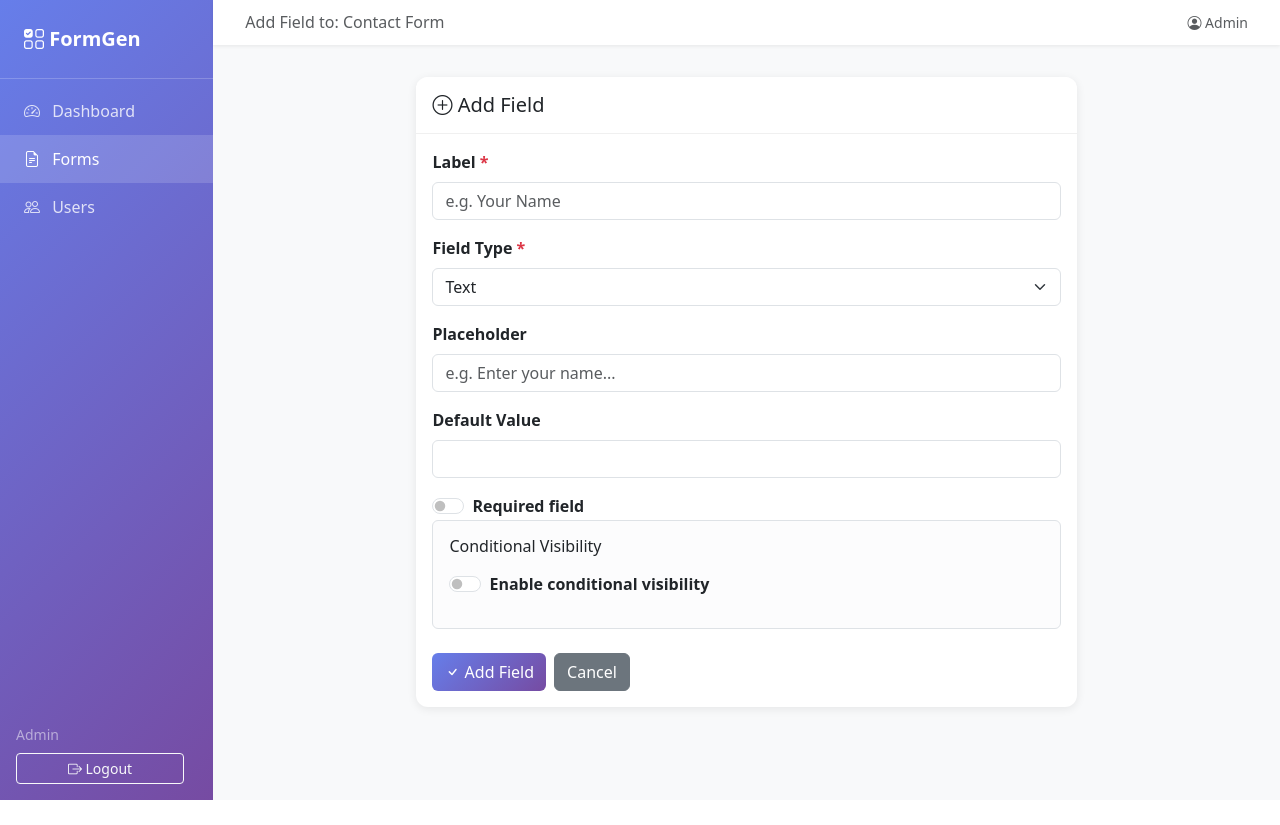
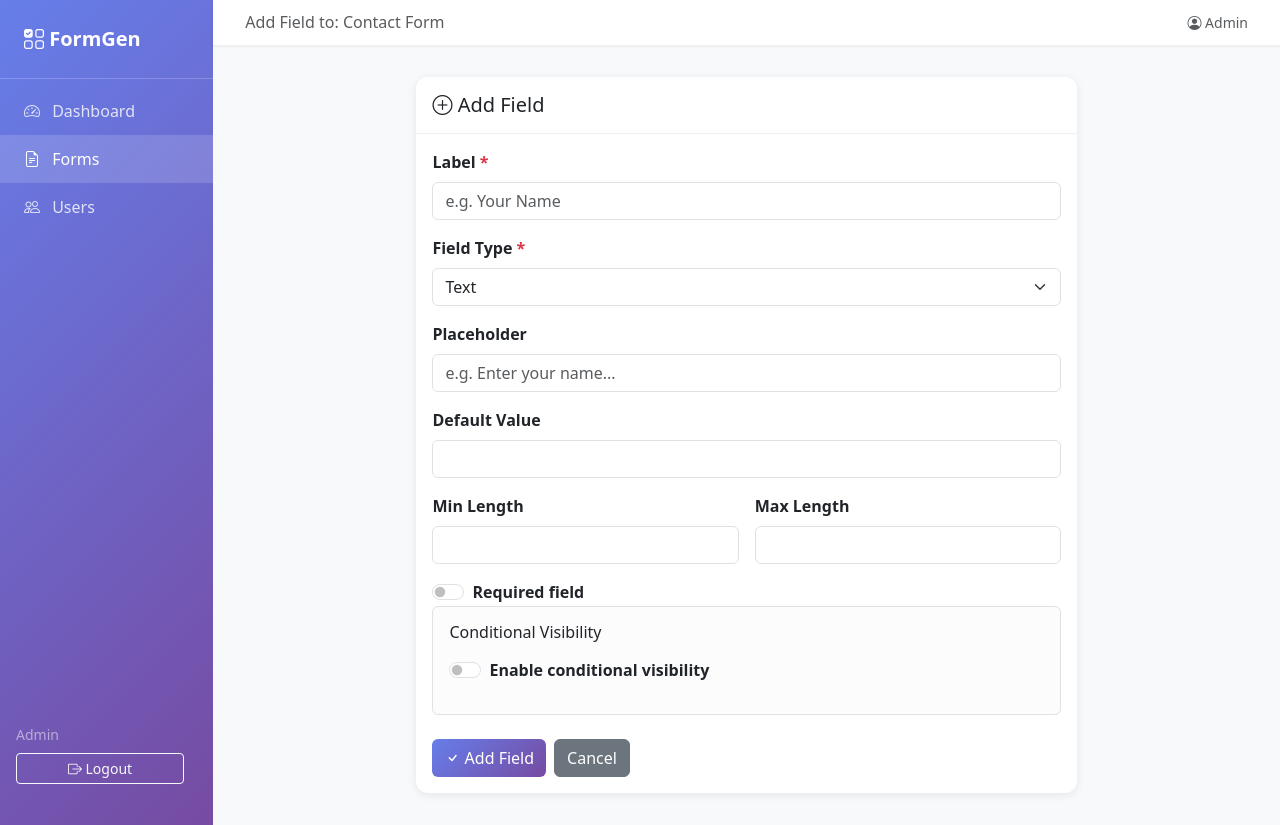
Before and after one commit to lutpiero/Form-Generator, a Laravel app: page /admin/forms/contact/fields/create in a window 1280 px wide. Before the commit the page ends 800 px from the top, so only its background shows below. Run offline with Laravel 12, Linux system fonts and the light colour scheme; a user stored in the database is signed in; data comes from the database, SQL or seed files in the repository; some libraries are stand-ins or nearby versions.

Commit message:
feat: add min/max value and length validation for form fields
Agent-Logs-Url: https://github.com/lutpiero/Form-Generator/sessions/f1d3031c-e46f-40fe-8b1b-4a4256f7205c

Co-authored-by: lutpiero <323900+lutpiero@users.noreply.github.com>

```diff
--- a/app/Http/Controllers/Admin/FormFieldController.php
+++ b/app/Http/Controllers/Admin/FormFieldController.php
@@ -28,6 +28,10 @@ class FormFieldController extends Controller
             'options' => 'nullable|string',
             'allow_custom_answer' => 'boolean',
             'other_label' => 'nullable|string|max:255',
+            'config.min_value' => 'nullable|numeric',
+            'config.max_value' => 'nullable|numeric|gte:config.min_value',
+            'config.min_length' => 'nullable|integer|min:0',
+            'config.max_length' => 'nullable|integer|min:0|gte:config.min_length',
             'config.auto_number' => 'sometimes|boolean',
             'config.max_rows' => 'nullable|integer|min:0',
             'config.columns' => 'nullable|array',
@@ -82,6 +86,10 @@ class FormFieldController extends Controller
             'order' => 'nullable|integer',
             'allow_custom_answer' => 'boolean',
             'other_label' => 'nullable|string|max:255',
+            'config.min_value' => 'nullable|numeric',
+            'config.max_value' => 'nullable|numeric|gte:config.min_value',
+            'config.min_length' => 'nullable|integer|min:0',
+            'config.max_length' => 'nullable|integer|min:0|gte:config.min_length',
             'config.auto_number' => 'sometimes|boolean',
             'config.max_rows' => 'nullable|integer|min:0',
             'config.columns' => 'nullable|array',
@@ -166,6 +174,32 @@ class FormFieldController extends Controller
 
         if (in_array($type, ['checkbox', 'radio'], true) && $request->boolean('allow_custom_answer', false)) {
             $config['other_label'] = FormField::normalizeOtherLabel($request->input('other_label'));
+        }
+
+        if ($type === 'number') {
+            $minValue = $request->input('config.min_value');
+            $maxValue = $request->input('config.max_value');
+
+            if ($this->hasConfigInput($minValue)) {
+                $config['min_value'] = 0 + $minValue;
+            }
+
+            if ($this->hasConfigInput($maxValue)) {
+                $config['max_value'] = 0 + $maxValue;
+            }
+        }
+
+        if (in_array($type, ['number', 'text', 'textarea'], true)) {
+            $minLength = $request->input('config.min_length');
+            $maxLength = $request->input('config.max_length');
+
+            if ($this->hasConfigInput($minLength)) {
+                $config['min_length'] = (int) $minLength;
+            }
+
+            if ($this->hasConfigInput($maxLength)) {
+                $config['max_length'] = (int) $maxLength;
+            }
         }
 
         $visibilityConfig = $this->prepareVisibilityConfig($request, $form, $type, $currentField);
@@ -350,6 +384,15 @@ class FormFieldController extends Controller
         return $name !== '' ? $name : 'field';
     }
 
+    private function hasConfigInput(mixed $value): bool
+    {
+        if ($value === null) {
+            return false;
+        }
+
+        return !is_string($value) || trim($value) !== '';
+    }
+
     private function visibilityControllerFields(Form $form, ?FormField $currentField = null)
     {
         return $form->fields()
--- a/resources/views/admin/fields/_form.blade.php
+++ b/resources/views/admin/fields/_form.blade.php
@@ -10,6 +10,10 @@
     $visibilityFieldId = old('visibility.field_id', $visibilityRule['field_id'] ?? '');
     $visibilityOperator = old('visibility.operator', $visibilityRule['operator'] ?? 'equals');
     $visibilityValue = old('visibility.value', $visibilityRule['value'] ?? '');
+    $minValue = old('config.min_value', $fieldConfig['min_value'] ?? '');
+    $maxValue = old('config.max_value', $fieldConfig['max_value'] ?? '');
+    $minLength = old('config.min_length', $fieldConfig['min_length'] ?? '');
+    $maxLength = old('config.max_length', $fieldConfig['max_length'] ?? '');
     $emptyCheckOperators = ['is_empty', 'is_not_empty'];
 @endphp
 
@@ -299,6 +303,40 @@
                value="{{ old('default_value', $field->default_value ?? '') }}">
     </div>
 
+    <div id="numberValueRangeGroup" class="row g-3 mb-3" style="{{ $selectedType === 'number' ? '' : 'display:none' }}">
+        <div class="col-md-6">
+            <label class="form-label fw-semibold" for="config_min_value">Min Value</label>
+            <input type="number" step="any" name="config[min_value]" id="config_min_value"
+                   class="form-control @error('config.min_value') is-invalid @enderror"
+                   value="{{ $minValue }}">
+            @error('config.min_value')<div class="invalid-feedback">{{ $message }}</div>@enderror
+        </div>
+        <div class="col-md-6">
+            <label class="form-label fw-semibold" for="config_max_value">Max Value</label>
+            <input type="number" step="any" name="config[max_value]" id="config_max_value"
+                   class="form-control @error('config.max_value') is-invalid @enderror"
+                   value="{{ $maxValue }}">
+            @error('config.max_value')<div class="invalid-feedback">{{ $message }}</div>@enderror
+        </div>
+    </div>
+
+    <div id="lengthRangeGroup" class="row g-3 mb-3" style="{{ in_array($selectedType, ['number', 'text', 'textarea'], true) ? '' : 'display:none' }}">
+        <div class="col-md-6">
+            <label class="form-label fw-semibold" for="config_min_length">Min Length</label>
+            <input type="number" min="0" name="config[min_length]" id="config_min_length"
+                   class="form-control @error('config.min_length') is-invalid @enderror"
+                   value="{{ $minLength }}">
+            @error('config.min_length')<div class="invalid-feedback">{{ $message }}</div>@enderror
+        </div>
+        <div class="col-md-6">
+            <label class="form-label fw-semibold" for="config_max_length">Max Length</label>
+            <input type="number" min="0" name="config[max_length]" id="config_max_length"
+                   class="form-control @error('config.max_length') is-invalid @enderror"
+                   value="{{ $maxLength }}">
+            @error('config.max_length')<div class="invalid-feedback">{{ $message }}</div>@enderror
+        </div>
+    </div>
+
     <div class="form-check form-switch">
         <input class="form-check-input" type="checkbox" name="required" id="required" value="1"
             {{ old('required', isset($field) && $field->required ? '1' : '0') == '1' ? 'checked' : '' }}>
@@ -367,6 +405,8 @@
     var placeholderLabel = document.getElementById('placeholderLabel');
     var placeholderInput = document.getElementById('placeholderInput');
     var labelText = document.getElementById('labelText');
+    var numberValueRangeGroup = document.getElementById('numberValueRangeGroup');
+    var lengthRangeGroup = document.getElementById('lengthRangeGroup');
     var columnsContainer = document.getElementById('tableColumnsContainer');
     var addTableColumnButton = document.getElementById('addTableColumn');
     var tableColumnTemplate = document.getElementById('tableColumnTemplate');
@@ -525,6 +565,8 @@
         var isSection = type === 'section';
         var isTable = type === 'table';
         var isLabel = type === 'label';
+        var supportsNumberRange = type === 'number';
+        var supportsLengthRange = ['number', 'text', 'textarea'].includes(type);
 
         optionsGroup.style.display = showOptions ? '' : 'none';
         customAnswerGroup.style.display = supportsCustomAnswer ? '' : 'none';
@@ -533,6 +575,12 @@
         }
         inputOnlyFields.style.display = (isSection || isTable || isLabel) ? 'none' : '';
         visibilityConfigGroup.style.display = (isSection || isTable || isLabel) ? 'none' : '';
+        if (numberValueRangeGroup) {
+            numberValueRangeGroup.style.display = supportsNumberRange ? '' : 'none';
+        }
+        if (lengthRangeGroup) {
+            lengthRangeGroup.style.display = supportsLengthRange ? '' : 'none';
+        }
 
         if (isSection) {
             labelText.innerHTML = 'Section Title <span class="text-danger">*</span>';
```
Also changed, not shown: app/Http/Controllers/FormController.php (+67 -0 lines), resources/views/public/forms/show.blade.php (+31 -0 lines), tests/Feature/PublicFormValidationTest.php (+150 -0 lines).
